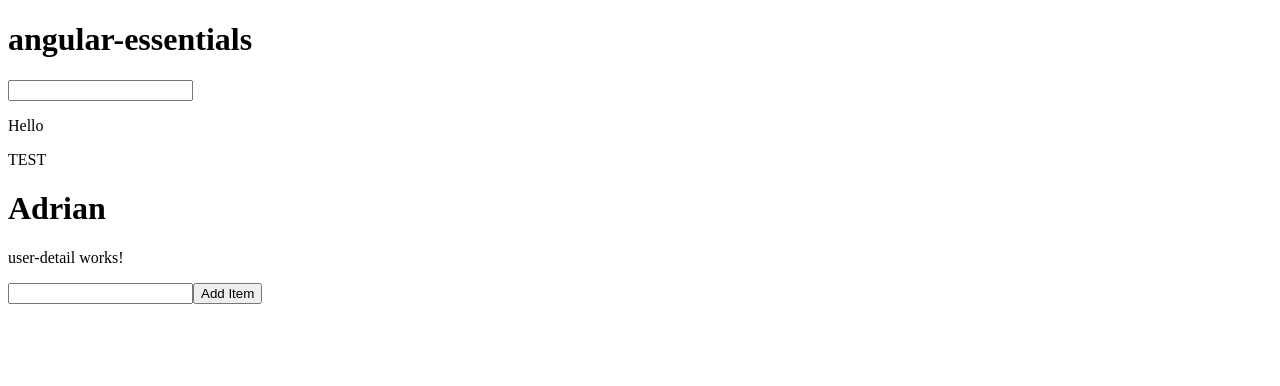
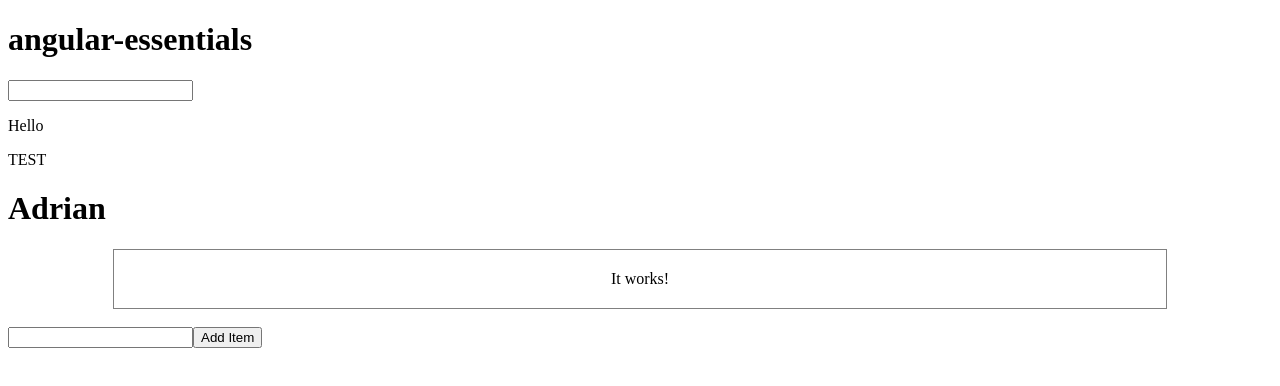
Before and after one commit to AdrianGrillo/angular-essentials, an Angular app: page / in a window 1280 px wide. Shown: the top 386 px of the page. Built offline with nearby package versions, Linux system fonts and the light colour scheme.

Commit message:
added styles

```diff
--- a/src/app/app.component.html
+++ b/src/app/app.component.html
@@ -5,4 +5,5 @@
 </div>
 
 <app-user [name]="rootName" (nameChanged)="onNameChanged($event)"></app-user>
+<br />
 <app-cart-component [items]="rootItems" (itemChanged)="onItemChanged($event)" (itemAdded)="onItemWasAdded($event)"></app-cart-component>
--- a/src/app/user-detail/user-detail.component.css
+++ b/src/app/user-detail/user-detail.component.css
@@ -0,0 +1,7 @@
+p {
+  border: 1px solid grey;
+  padding: 20px;
+  text-align: center;
+  width: 80%;
+  margin: auto;
+}
--- a/src/app/user-detail/user-detail.component.html
+++ /dev/null
@@ -1 +0,0 @@
-<p>user-detail works!</p>
--- a/src/app/user-detail/user-detail.component.ts
+++ b/src/app/user-detail/user-detail.component.ts
@@ -2,7 +2,9 @@ import { Component, OnInit } from '@angular/core';
 
 @Component({
   selector: 'app-user-detail',
-  templateUrl: './user-detail.component.html',
+  template: `
+    <p>It works!</p>
+  `,
   styleUrls: ['./user-detail.component.css']
 })
 export class UserDetailComponent implements OnInit {
```
